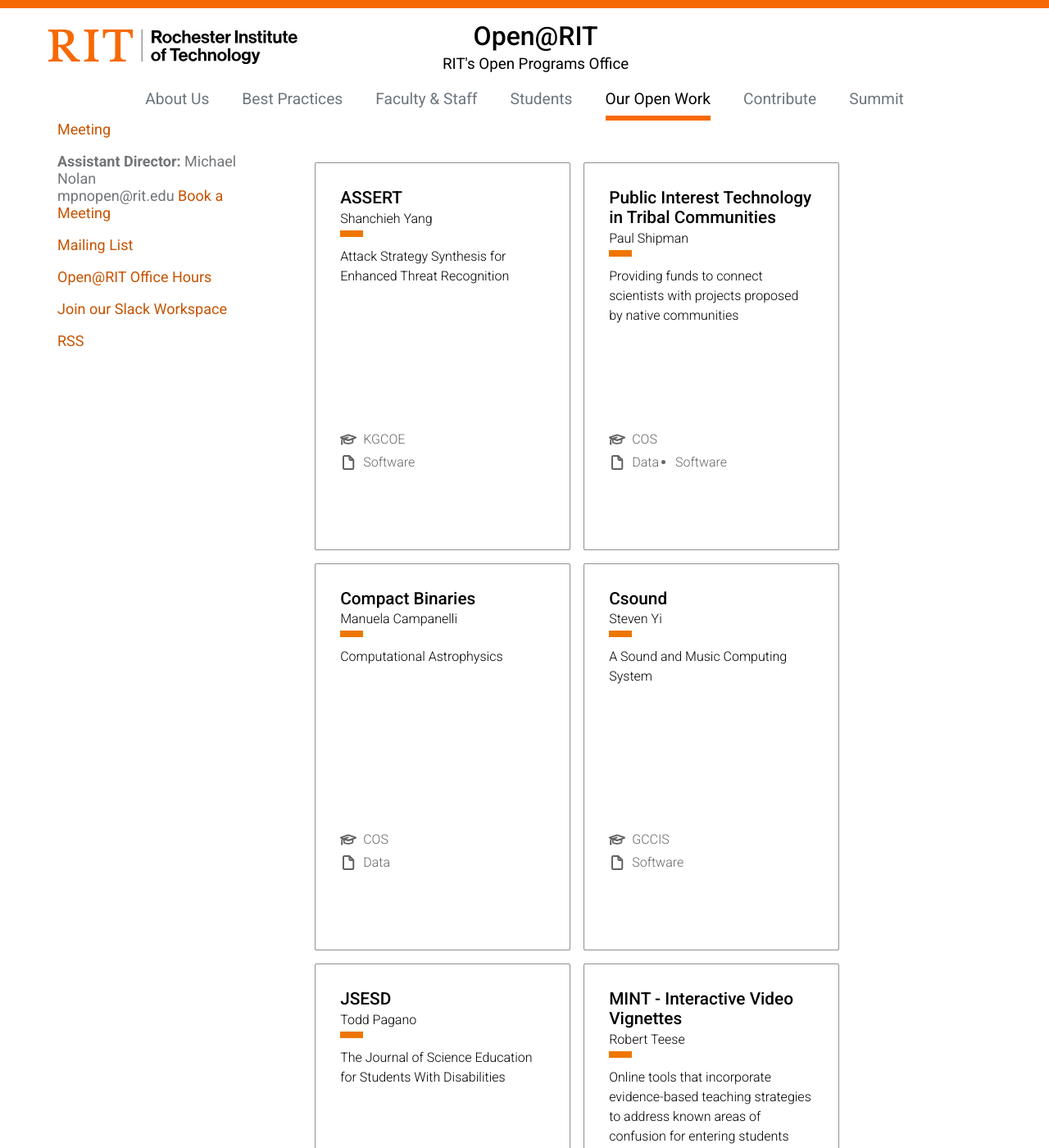
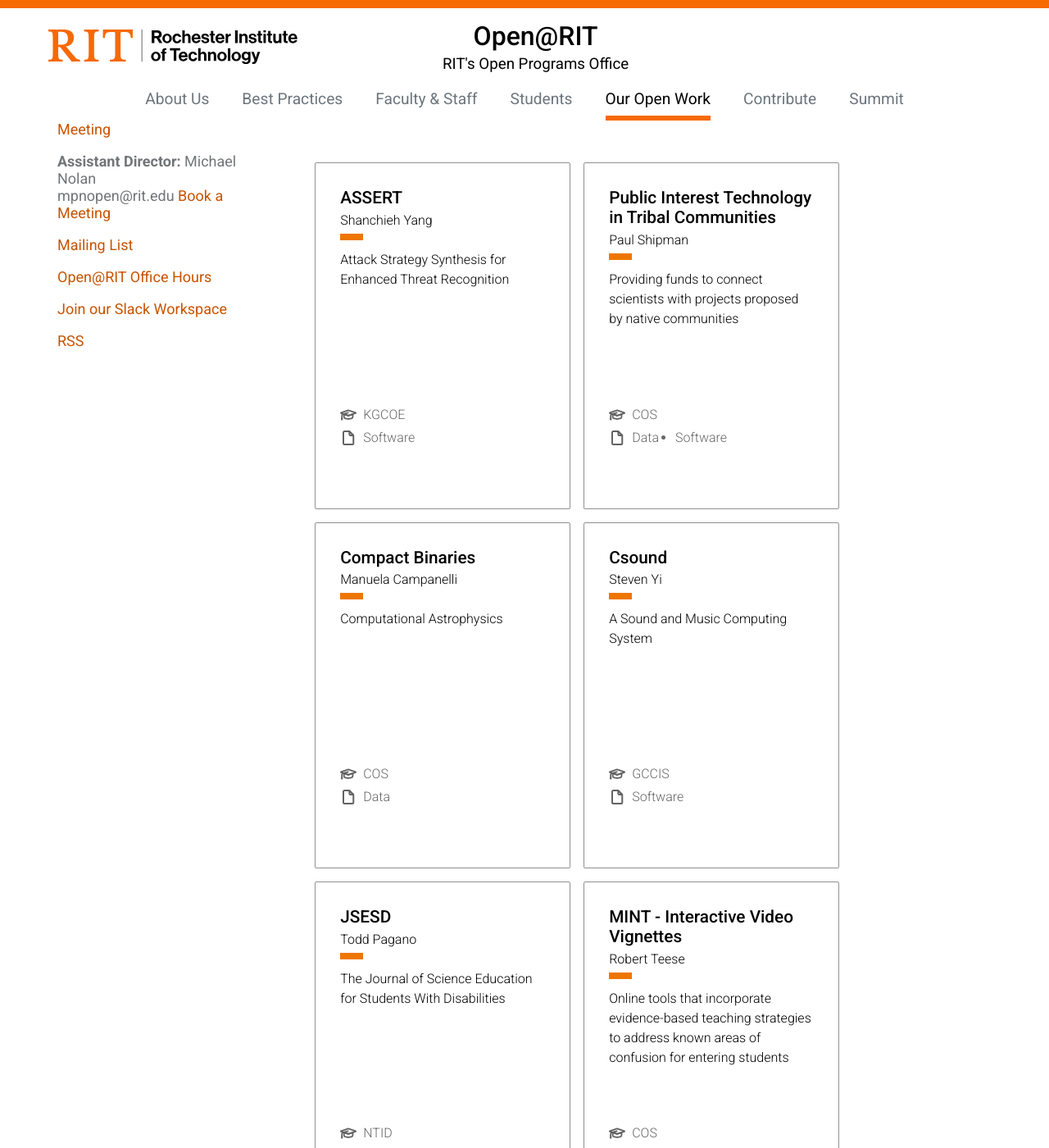
Before and after one commit to FOSSRIT/open-rit-website, a Jekyll site: the page built from our-work/fellows-projects/index.md, in a window 1280 px wide and 1400 px high, scrolled down 806 px. Shown: the whole window at 82% size. Built offline with Jekyll 4.4.1, drawn with Linux system fonts in a browser that asks for light colours.

Commit message:
Adjust sizing on cards and fix layer stacking on view more buttons

```diff
--- a/_includes/projects-grid.html
+++ b/_includes/projects-grid.html
@@ -55,7 +55,7 @@ Must be loaded with the projects_search.js script in order to function.
 				<h2>{{ project.project-name }}</h2>
 				<p class="owner">{{ project.owner | join: " & " }}</p>
 				<hr>
-				<p>{{ project.tldr }}</p>
+				<p class="tldr">{{ project.tldr }}</p>
 				<div class="icon-row">
 					<div class="college"><img src="/assets/images/icon/college.svg" alt=""><p>{{ project.college }}</p></div>
 					<div class="type"><img src="/assets/images/icon/tags.svg" alt="">
--- a/_sass/includes/_projects-grid.scss
+++ b/_sass/includes/_projects-grid.scss
@@ -50,7 +50,7 @@
 		background-color: white;
 		border: solid 1px #fff;
 		border-top: none;
-		z-index: 8;
+		z-index: 5;
 		height: 0;
 		transition: all .2s ease-in-out;
 	}
@@ -75,20 +75,20 @@
 
 #projects-container {
 	display: grid;
-	grid-template-columns: repeat(auto-fill, minmax(268px, 1fr));
+	grid-template-columns: repeat(auto-fill, minmax(280px, 1fr));
 	gap: 1em;
 }
 
 .project {
 	overflow: hidden;
 	position: relative;
-	height: 410px;
+	height: 360px;
 	box-shadow: inset 0 0 0 1px #909090;
 	padding: 10%;
 	border-radius: .6%;
 	display: flex;
 	flex-direction: column;
-
+	max-width: 300px;
 }
 
 .project {
@@ -97,10 +97,6 @@
 		margin: 0;
 		margin-bottom: -.7em;
 		line-height: 1.5rem;
-	}
-
-	p {
-		line-height: 1.5em;
 	}
 
 	hr {
@@ -112,9 +108,19 @@
 		transition: width .3s ease-in-out;
 	}
 
+	.tldr {
+		display: -webkit-box;
+		line-height: 1.5em;
+		max-height: 150px;
+		overflow: hidden;
+		-webkit-line-clamp: 6;
+    	-webkit-box-orient: vertical;
+		text-overflow: ellipsis;
+	}
+
 	.view-more {
 		font-size: 1.1rem;
-		z-index: 10;
+		z-index: 6;
 		margin: 0;
 		padding: 0;
 		background-color: #ee7600;
@@ -170,7 +176,7 @@
 
 	.icon-row {
 		margin-top: auto;
-		margin-bottom: 65px;
+		margin-bottom: 45px;
 		display: flex;
 		flex-direction: column;
 		gap: .5em;
@@ -212,7 +218,7 @@
 
 	// cover up bottom section of card to clip outline
 	&::after {
-		z-index: 9;
+		z-index: 5;
 		content: '';
 		width: calc(100% - 2px);
 		height: 55px;
```
